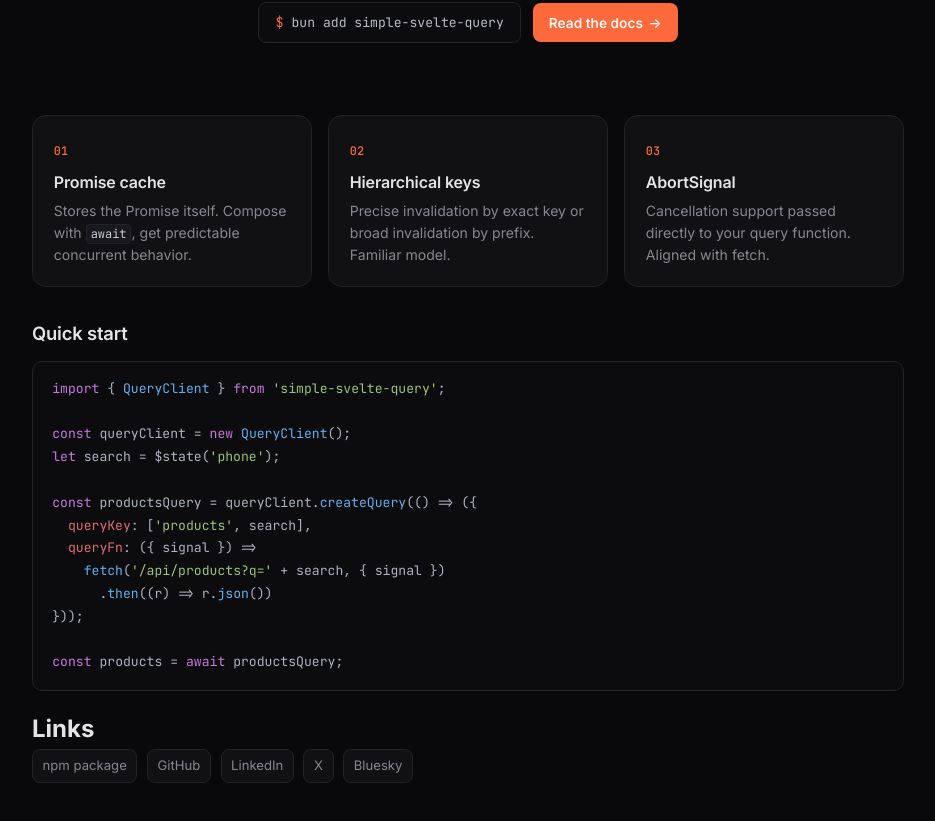
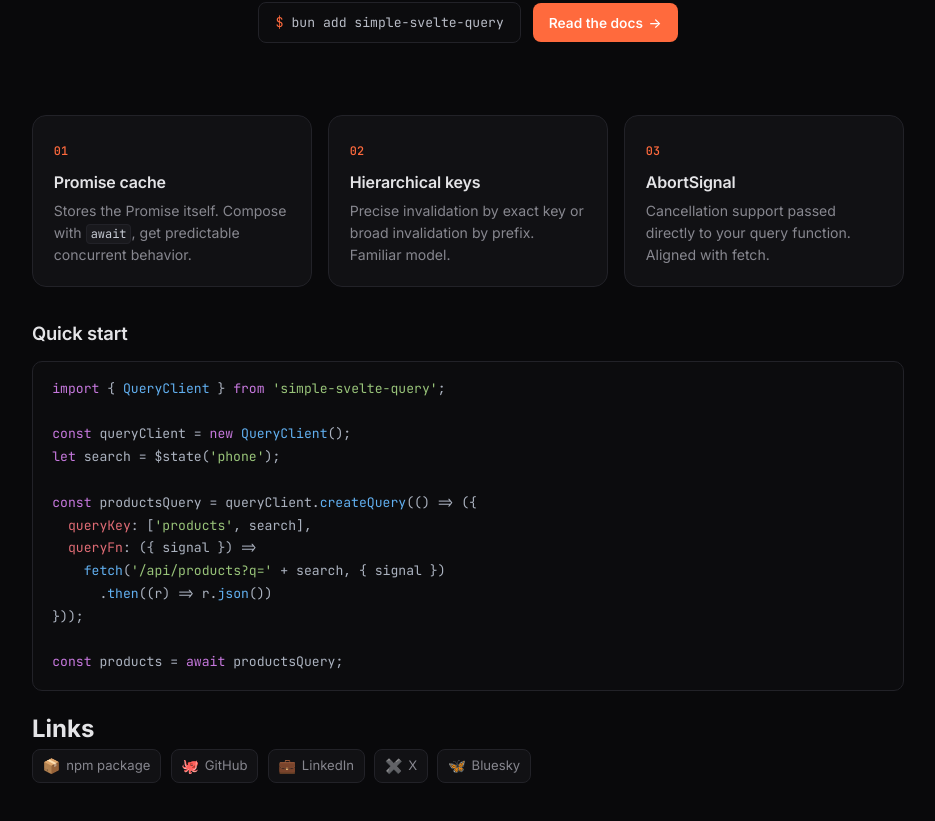
Before and after one commit to Thiagolino8/simple-svelte-query, a SvelteKit app: page / in a window 1280 px wide. Shown: the part 373-1194 px from the top of the page, without its empty margins (172-1107 px from the left). Built offline with nearby package versions, Linux system fonts and the light colour scheme.

Commit message:
Enhance links section in Svelte component by adding icons for better visual appeal and improving layout with flexbox properties.

```diff
--- a/src/routes/+page.svelte
+++ b/src/routes/+page.svelte
@@ -70,17 +70,21 @@
 	<h2>Links</h2>
 	<div class="links-grid">
 		<a href="https://www.npmjs.com/package/simple-svelte-query" target="_blank" rel="noreferrer"
-			>npm package</a
+			><span class="icon" aria-hidden="true">📦</span>npm package</a
 		>
-		<a href="https://github.com/thiagolino8" target="_blank" rel="noreferrer">GitHub</a>
+		<a href="https://github.com/thiagolino8" target="_blank" rel="noreferrer"
+			><span class="icon" aria-hidden="true">🐙</span>GitHub</a
+		>
 		<a
 			href="https://www.linkedin.com/in/thiago-lino-gomes-5812581bb"
 			target="_blank"
-			rel="noreferrer">LinkedIn</a
+			rel="noreferrer"><span class="icon" aria-hidden="true">💼</span>LinkedIn</a
 		>
-		<a href="https://x.com/Thiagolinog" target="_blank" rel="noreferrer">X</a>
+		<a href="https://x.com/Thiagolinog" target="_blank" rel="noreferrer"
+			><span class="icon" aria-hidden="true">✖️</span>X</a
+		>
 		<a href="https://bsky.app/profile/thiagolino8.bsky.social" target="_blank" rel="noreferrer"
-			>Bluesky</a
+			><span class="icon" aria-hidden="true">🦋</span>Bluesky</a
 		>
 	</div>
 </section>
@@ -284,6 +288,8 @@
 
 	.links-grid a {
 		display: inline-flex;
+		align-items: center;
+		gap: 0.35rem;
 		text-decoration: none;
 		padding: 0.35rem 0.6rem;
 		border-radius: 8px;
@@ -299,6 +305,11 @@
 	.links-grid a:hover {
 		border-color: var(--border-hover);
 		color: var(--text);
+	}
+
+	.links-grid .icon {
+		font-size: 0.9rem;
+		line-height: 1;
 	}
 
 	@keyframes fadeUp {
```
